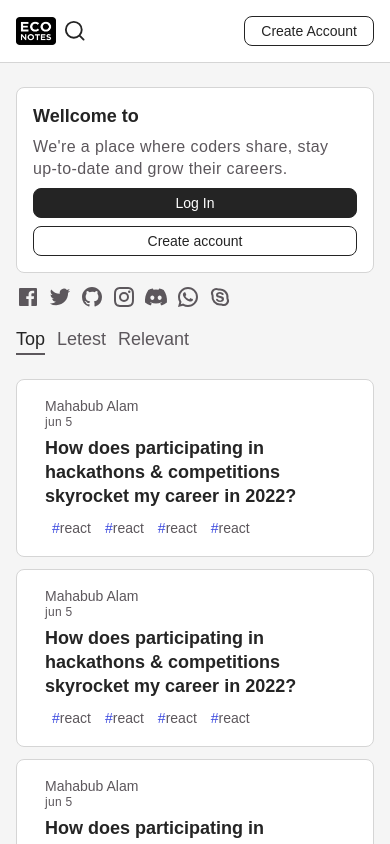
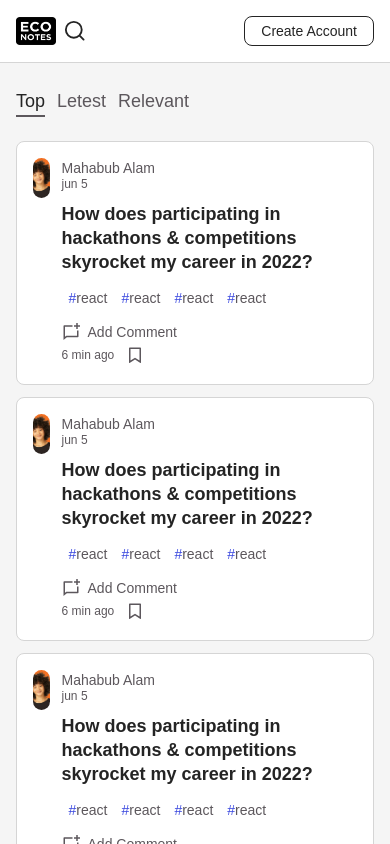
Before and after one commit to TFMahabub/eco-notes, a Next.js app: page / in a window 390 px wide. Shown: the top 844 px of the page. Built offline with nearby package versions, Linux system fonts and the light colour scheme.

Commit message:
blog card done

```diff
--- a/Utils/ReUseAbleComponents/TextExtraSmall.tsx
+++ b/Utils/ReUseAbleComponents/TextExtraSmall.tsx
@@ -2,7 +2,7 @@ import React from 'react';
 
 const TextExtraSmall = ({ children, extraClass }: { children: React.ReactNode, extraClass?: string }) => {
     return (
-        <p className={`text-xs tracking-wide text-secondary-light leading-3 ${extraClass}`}>
+        <p className={`text-xs text-secondary-light leading-3 ${extraClass}`}>
             {children}
         </p>
     );
--- a/components/Cart/BlogCart.tsx
+++ b/components/Cart/BlogCart.tsx
@@ -3,20 +3,23 @@ import TextSecondaryTitle from "@/Utils/ReUseAbleComponents/TextSecondaryTitle";
 import TextSmall from "@/Utils/ReUseAbleComponents/TextSmall";
 import Image from "next/image";
 import Link from "next/link";
+import { RiBookmarkLine, RiChatNewLine } from "react-icons/ri";
 import profileImage from '../../public/assets/profile.jpg';
 
 const BlogCart = () => {
     return (
         <div className="box_area">
             <div className="flex gap-3">
-                <div className="relative h-10 rounded-full overflow-hidden">
+                <div className="relative h-10 w-10 rounded-full overflow-hidden">
                     <Image
                         src={profileImage}
+                        objectFit="cover"
+                        objectPosition="center"
                         layout="fill"
                         alt="profile-pic" />
                 </div>
                 {/* --------content-------- */}
-                <div className="space-y-common">
+                <div className="space-y-common-.75 md:space-y-common">
                     <div>
                         <TextSmall extraClass="font-medium md:font-semibold">Mahabub Alam</TextSmall>
                         <TextExtraSmall>jun 5</TextExtraSmall>
@@ -40,6 +43,19 @@ const BlogCart = () => {
                             ))
                         }
                     </div>
+                    <div className="flex flex-col md:flex-row md:items-center md:justify-between">
+                        {/* ---------add-comments--------- */}
+                        <div
+                            className="flex gap-common items-center hover:bg-secondary-light/10 md:py-1 md:px-2 md:rounded-md md:cursor-pointer"
+                        >
+                            <RiChatNewLine className="text-secondary-light text-lg" />
+                            <TextSmall>Add Comment</TextSmall>
+                        </div>
+                        <div className="flex items-center gap-common">
+                            <TextExtraSmall>6 min ago</TextExtraSmall>
+                            <RiBookmarkLine className="text-secondary-light text-[26px] p-1 cursor-pointer hover:bg-secondary-light/10" />
+                        </div>
+                    </div>
                 </div>
             </div>
         </div>
--- a/pages/index.tsx
+++ b/pages/index.tsx
@@ -13,7 +13,7 @@ const index = () => {
                 <title>Homepage</title>
             </Head>
             <main className='container mt-main-content-gap grid grid-cols-12 gap-4'>
-                <aside className='col-span-12 lg:col-span-3 space-y-common-.75'>
+                <aside className='col-span-12 lg:col-span-3 space-y-common-.75 order-2 md:order-none'>
                     <div className='box_area space-y-vertical'>
                         <WellcomeTextIndex />
                     </div>
@@ -21,7 +21,7 @@ const index = () => {
                         <SocialMedia />
                     </div>
                 </aside>
-                <main className='col-span-12 lg:col-span-6 space-y-section-gap'>
+                <main className='col-span-12 lg:col-span-6 space-y-section-gap order-1 md:order-none'>
                     <div className='flex gap-common-.75'>
                         <TopMenus />
                     </div>
@@ -29,7 +29,7 @@ const index = () => {
                         <MainContent />
                     </div>
                 </main>
-                <aside className='col-span-12 lg:col-span-3'>
+                <aside className='col-span-12 lg:col-span-3 order-3 md:order-none'>
                     <div className='box_area space-y-vertical'>
                         <Discuss />
                     </div>
```
